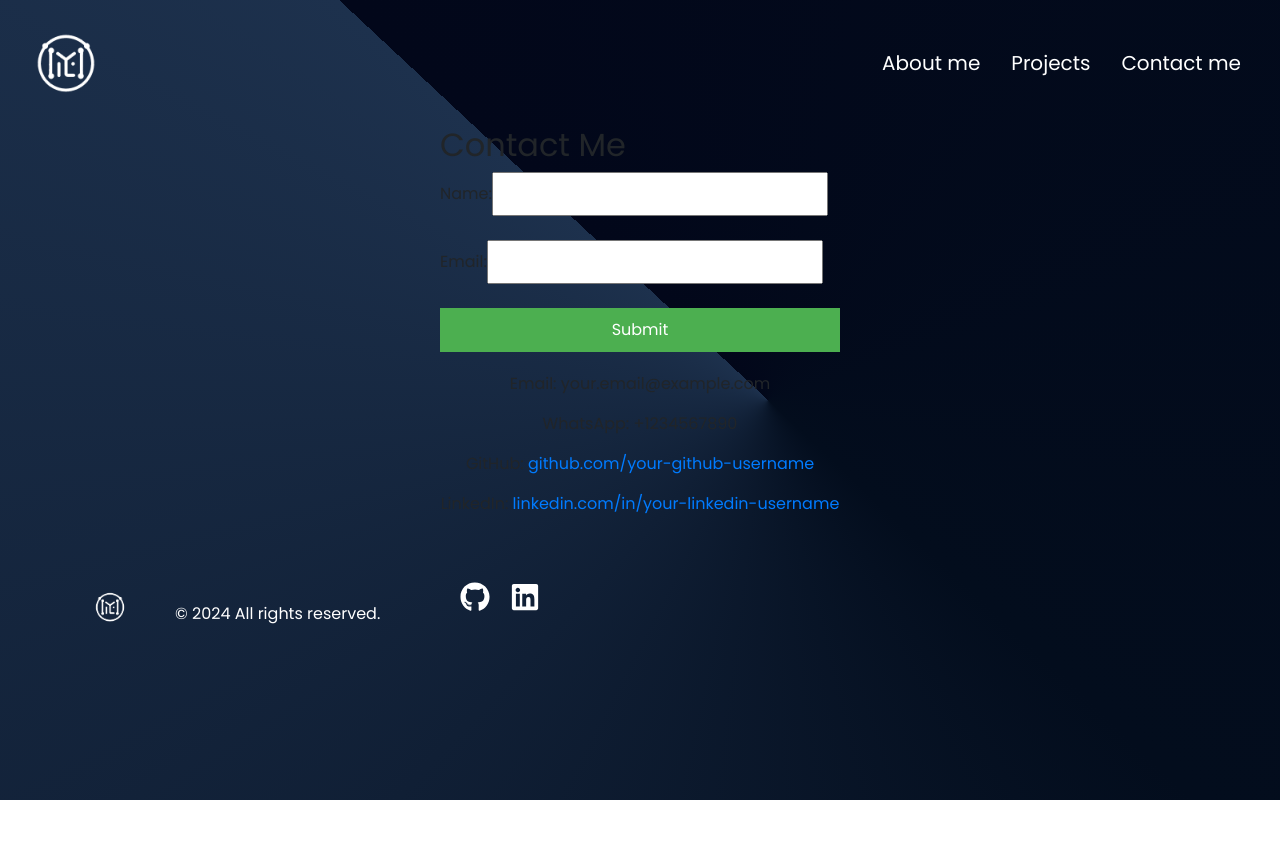
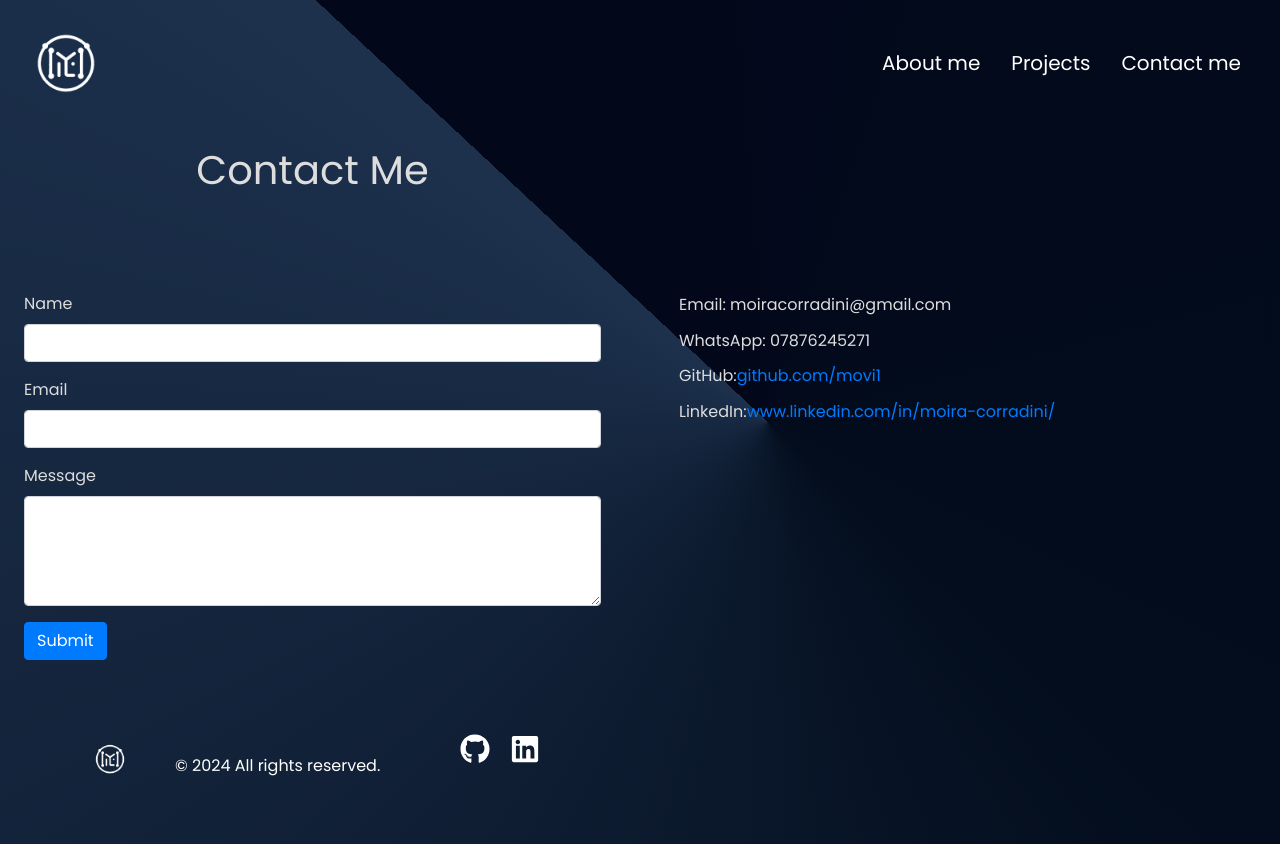
Before and after one commit to movi1/my-portfolio, a React (Create React App) app: page /contact-me in a window 1280 px wide. Before the commit the page ends 800 px from the top, so only its background shows below. Built offline with nearby package versions, Linux system fonts and the light colour scheme.

Commit message:
add form on contact page

```diff
--- a/src/components/contact-me.jsx
+++ b/src/components/contact-me.jsx
@@ -1,72 +1,81 @@
 // ContactPage.js
 import React from 'react';
 import { useFormik } from 'formik';
-import '../styles/contact-me.css';
+import '../styles/contact-me.css'; // Make sure you have Bootstrap styles included in your project
 
-const ContactPage = () => {
+const ContactMe = () => {
   const formik = useFormik({
     initialValues: {
       name: '',
-      email: '',
+      email: ''
     },
     onSubmit: (values) => {
-      // Handle form submission, e.g., send an email
       console.log(values);
-    },
+    }
   });
 
   return (
-    <div className="form-container">
-      <h2>Contact Me</h2>
-      <form className="form" onSubmit={formik.handleSubmit}>
-        <label className="label">
-          Name:
+    <div className="contact-page">
+      <h1 className="text-center mb-4">Contact Me</h1>
+
+      <div className="form-container p-4">
+        <form onSubmit={formik.handleSubmit}>
+          <div className="mb-3">
+            <label htmlFor="name" className="form-label">Name</label>
             <input
               type="text"
+              id="name"
               name="name"
+              value={formik.values.name}
               onChange={formik.handleChange}
-            value={formik.values.name}
-            className="input"
+              className="form-control"
             />
-        </label>
+          </div>
 
-        <label className="label">
-          Email:
+          <div className="mb-3">
+            <label htmlFor="email" className="form-label">Email</label>
             <input
               type="text"
+              id="email"
               name="email"
+              value={formik.values.email}
               onChange={formik.handleChange}
-            value={formik.values.email}
-            className="input"
+              className="form-control"
             />
+          </div>
+
+          <div className="mb-3">
+            <label htmlFor="message" className="form-label">
+              Message
             </label>
+            <textarea
+              id="message"
+              name="message"
+              value={formik.values.message}
+              onChange={formik.handleChange}
+              className="form-control"
+              rows="4"
+            />
+          </div>
+          <button type="submit" className="btn btn-primary">Submit</button>
+        </form>
+      </div>
 
-        <button type="submit" className="button">
-          Submit
-        </button>
-      </form>
+      <div className="contact-details p-4">
+        <p>Email: moiracorradini@gmail.com</p>
+        <p>WhatsApp: 07876245271</p>
 
-      <div className="contact-info">
-        <p>Email: your.email@example.com</p>
-        <p>WhatsApp: +1234567890</p>
         <p>
-          GitHub:{' '}
-          <a
-            href="https://github.com/your-github-username"
-            target="_blank"
-            rel="noopener noreferrer"
-          >
-            github.com/your-github-username
+          GitHub:
+          <a href="https://github.com/movi1" target="_blank" rel="noopener noreferrer">
+            github.com/movi1
           </a>
         </p>
+
         <p>
-          LinkedIn:{' '}
-          <a
-            href="https://www.linkedin.com/in/your-linkedin-username"
-            target="_blank"
-            rel="noopener noreferrer"
-          >
-            linkedin.com/in/your-linkedin-username
+          LinkedIn:
+          <a href="https://www.linkedin.com/in/moira-corradini/" target="_blank" rel="noopener noreferrer">
+            www.linkedin.com/in/moira-corradini/
           </a>
         </p>
       </div>
@@ -74,4 +83,4 @@ const ContactPage = () => {
   );
 };
 
-export default ContactPage;
+export default ContactMe;
--- a/src/styles/contact-me.css
+++ b/src/styles/contact-me.css
@@ -1,75 +1,80 @@
-/*
-
-.contact-container {
-    max-width: 400px;
-    margin: auto;
-  }
-   h2 {
-    color: #fff;
+.contact-page {
+    display: grid;
+  grid-template-columns: 1fr 1fr;
+  gap: 30px;
+    /* max-width: 800px;
+    margin: 0 auto;
+    padding: 30px;
+    display: flex;
+    justify-content: space-between;
+    align-items: flex-start; */
 }
 
-   p {
-    color: #fff;
+.contact-page h2 {
+    width: 100%;
+    text-align: center;
+    margin-bottom: 20px;
+}
+
+.form-container {
+    grid-column: 1 / span 1;
+  }
+
+  .contact-details {
+    grid-column: 2 / span 1;
+  }
+
+  .form-label{
+    color: #ddd;
   }
 .form-group {
     margin-bottom: 20px;
+
 }
 
-  label {
+.form-group label {
     display: block;
-    margin-bottom: 5px;
+    font-weight: bold;
+    margin-bottom: 8px;
+
 }
 
-  input,
-  textarea {
+.form-input {
     width: 100%;
-    padding: 8px;
-    box-sizing: border-box;
+    padding: 12px;
+    border-radius: 5px;
+    border: 1px solid #ddd;
+    font-size: 16px;
+
 }
 
-  .error-message {
-    color: red;
-    margin-top: 5px;
+.submit-btn {
+    background-color: #5093e2;
+    color: white;
+    padding: 12px 20px;
+    border: none;
+    border-radius: 5px;
+    font-size: 16px;
+    cursor: pointer;
+    transition: background-color 0.3s ease;
 }
 
-  .submit-button {
-    background-color: #007bff;
-    color: #fff;
-    padding: 10px;
-    cursor: pointer;
-  }
-    */
-
-
-/* contact-page.css */
-.form-container {
-    max-width: 400px;
-    margin: auto;
+.submit-btn:hover {
+    background-color: #3b7cd8;
 }
 
-  .form {
-    display: flex;
-    flex-direction: column;
-    margin-bottom: 20px;
+.contact-details p {
+    line-height: 1.6;
+    color: #ddd;
+    margin-bottom: 10px;
+}
+@media (max-width: 600px) {
+    .contact-page {
+      grid-template-columns: 1fr;
     }
 
-  .label {
-    margin-bottom: 8px;
+    .form-container,
+    .contact-details {
+      grid-column: 1 / span 1;
     }
-
-  .input {
-    padding: 8px;
-    margin-bottom: 16px;
   }
-
-  .button {
-    background-color: #4caf50;
-    color: white;
-    padding: 10px;
-    border: none;
-    cursor: pointer;
-  }
-
-  .contact-info {
-    text-align: center;
-  }
```
Lines whose indentation alone changed are shown as unchanged.
